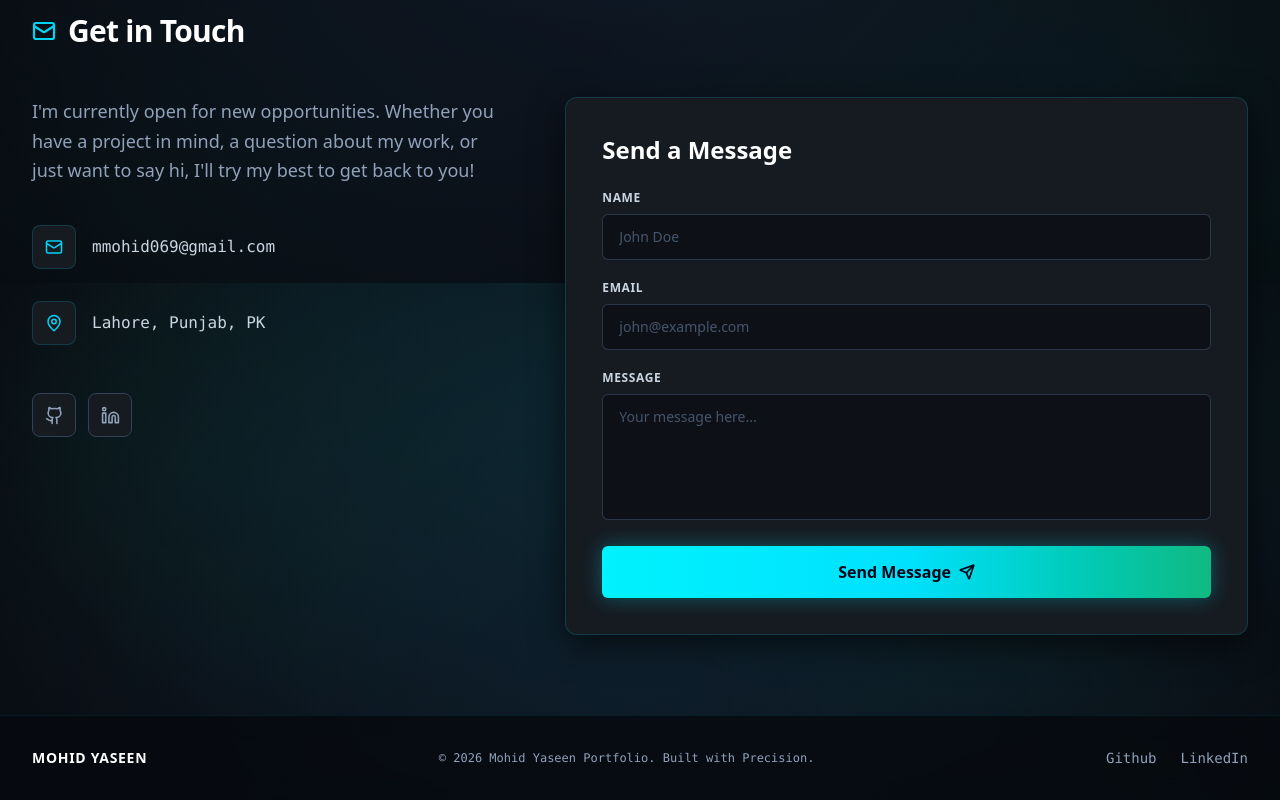
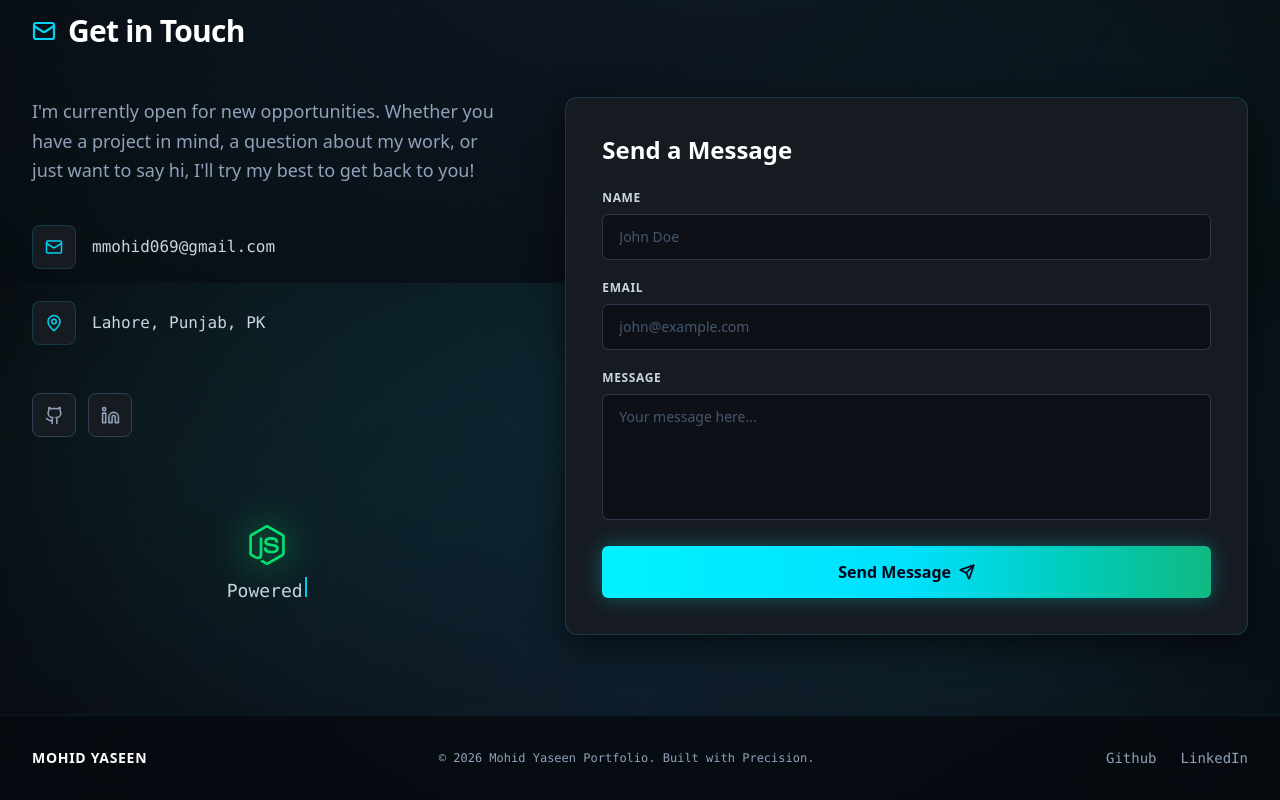
Before and after one commit to MohidWebDev/mohid-official-portfolio, a React (Vite) app: page / in a window 1280 px wide. Shown: the part 2917-3717 px from the top of the page. Built offline with nearby package versions, Linux system fonts and the light colour scheme.

Commit message:
Add animated typing status with tech icons to contact section

```diff
--- a/package.json
+++ b/package.json
@@ -20,6 +20,7 @@
     "motion": "^12.23.24",
     "react": "^19.0.1",
     "react-dom": "^19.0.1",
+    "react-icons": "^5.7.0",
     "vite": "^6.2.3"
   },
   "devDependencies": {
--- a/src/components/Contact.tsx
+++ b/src/components/Contact.tsx
@@ -1,4 +1,4 @@
-import React, { useState } from "react";
+import React, { useState, useEffect } from "react";
 import { motion } from "motion/react";
 import {
   Mail,
@@ -10,6 +10,7 @@ import {
   Copy,
   Check,
 } from "lucide-react";
+import { SiReact, SiNodedotjs, SiMongodb, SiTypescript } from "react-icons/si";
 import { ContactFormState } from "../types";
 
 export const Contact: React.FC = () => {
@@ -21,6 +22,54 @@ export const Contact: React.FC = () => {
   const [submitted, setSubmitted] = useState(false);
   const [loading, setLoading] = useState(false);
   const [copiedEmail, setCopiedEmail] = useState(false);
+
+  const TYPING_PHRASES = [
+    { text: "Building with React", icon: SiReact, color: "text-cyan-400" },
+    { text: "Powered by Node.js", icon: SiNodedotjs, color: "text-green-400" },
+    { text: "Backed by MongoDB", icon: SiMongodb, color: "text-emerald-400" },
+    {
+      text: "Styled with TypeScript",
+      icon: SiTypescript,
+      color: "text-blue-400",
+    },
+  ];
+
+  const [phraseIndex, setPhraseIndex] = useState(0);
+  const [displayText, setDisplayText] = useState("");
+  const [isDeleting, setIsDeleting] = useState(false);
+
+  useEffect(() => {
+    const currentPhrase = TYPING_PHRASES[phraseIndex].text;
+    const typingSpeed = isDeleting ? 35 : 55;
+    const pauseBeforeDelete = 1400;
+    const pauseBeforeNext = 300;
+
+    if (!isDeleting && displayText === currentPhrase) {
+      const pause = setTimeout(() => setIsDeleting(true), pauseBeforeDelete);
+      return () => clearTimeout(pause);
+    }
+
+    if (isDeleting && displayText === "") {
+      const next = setTimeout(() => {
+        setIsDeleting(false);
+        setPhraseIndex((prev) => (prev + 1) % TYPING_PHRASES.length);
+      }, pauseBeforeNext);
+      return () => clearTimeout(next);
+    }
+
+    const timeout = setTimeout(() => {
+      setDisplayText((prev) =>
+        isDeleting
+          ? currentPhrase.slice(0, prev.length - 1)
+          : currentPhrase.slice(0, prev.length + 1),
+      );
+    }, typingSpeed);
+
+    return () => clearTimeout(timeout);
+  }, [displayText, isDeleting, phraseIndex]);
+
+  const currentPhraseData = TYPING_PHRASES[phraseIndex];
+  const CurrentIcon = currentPhraseData.icon;
 
   const handleChange = (
     e: React.ChangeEvent<HTMLInputElement | HTMLTextAreaElement>,
@@ -146,6 +195,24 @@ export const Contact: React.FC = () => {
                 <Linkedin size={19} />
               </a>
             </div>
+
+            {/* Typing Status Line */}
+            <div className="flex-1 flex flex-col items-center justify-center gap-3 pt-14 text-slate-300 font-mono text-base sm:text-lg text-center">
+              <motion.div
+                key={phraseIndex}
+                initial={{ opacity: 0, scale: 0.8 }}
+                animate={{ opacity: 1, scale: 1 }}
+                transition={{ duration: 0.3, ease: "easeOut" }}
+                className={currentPhraseData.color}
+                style={{ filter: `drop-shadow(0 0 20px currentColor)` }}
+              >
+                <CurrentIcon size={40} />
+              </motion.div>
+              <span>
+                {displayText}
+                <span className="inline-block w-0.5 h-5 bg-cyan-400 ml-0.5 animate-pulse" />
+              </span>
+            </div>
           </motion.div>
 
           {/* Right Column: Send Message Form */}
```
Also changed, not shown: 1 other file (tests, documents, lock files or other folders).
